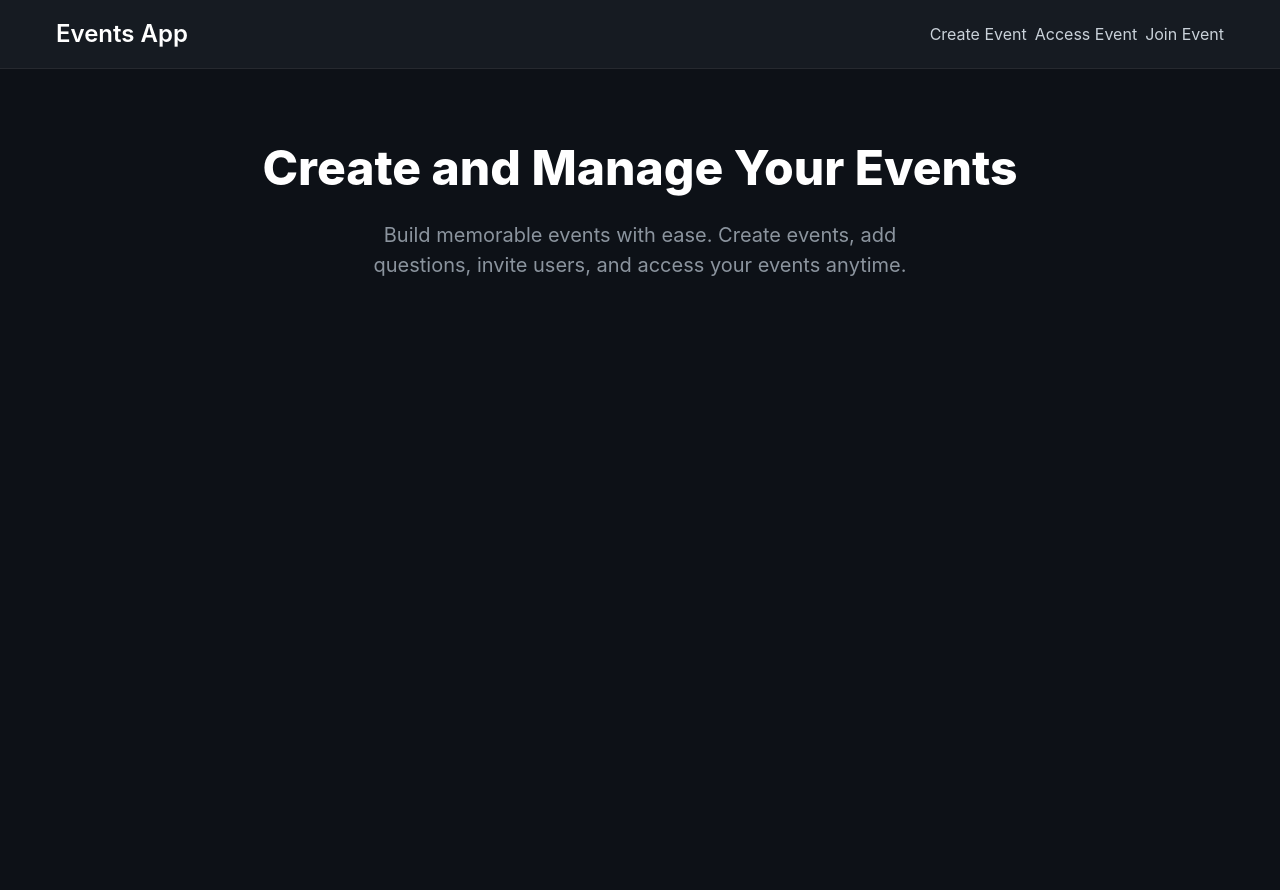
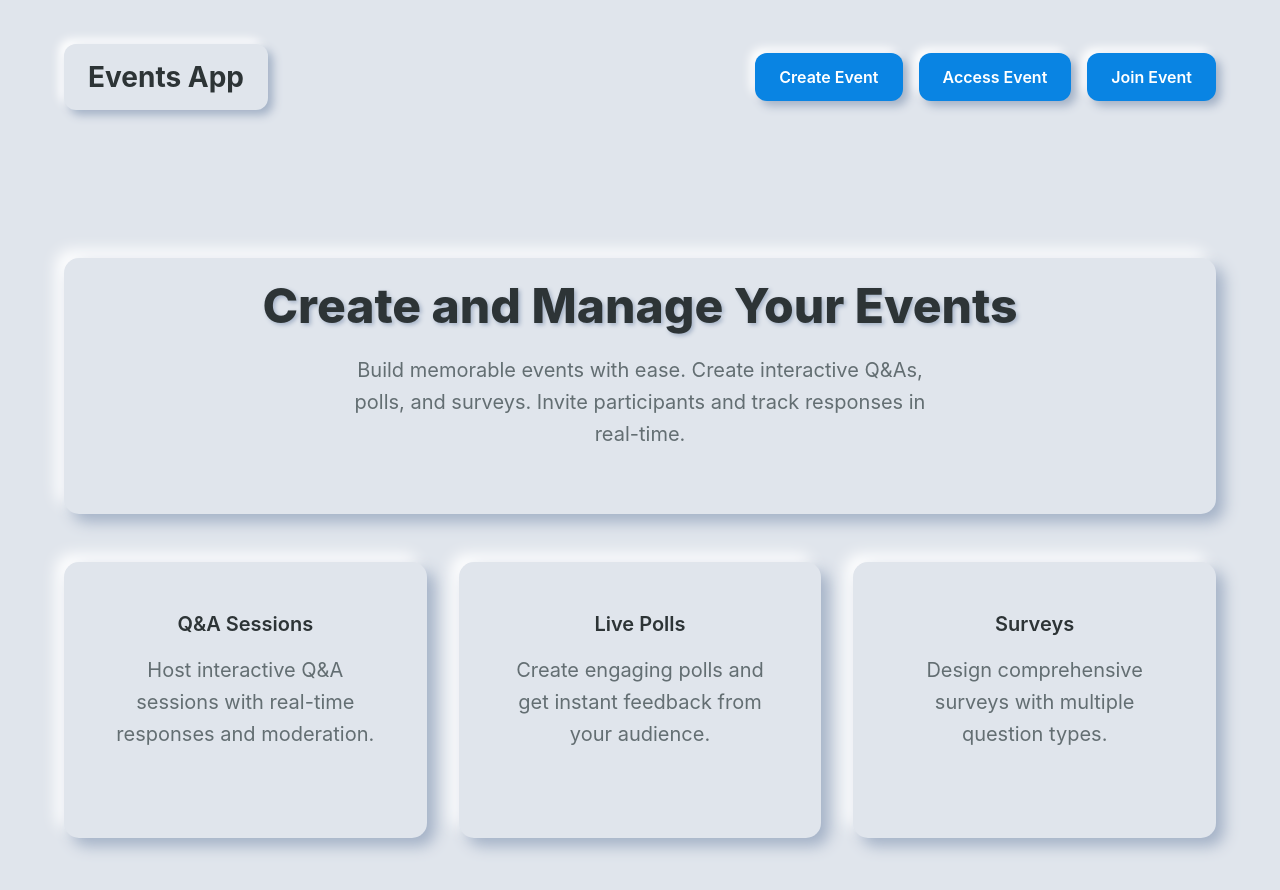
Before and after one commit to nxt-company/events-website-ui, a React (Create React App) app: page / in a window 1280 px wide. Shown: the top 890 px of the page. Before the commit the page ends 800 px from the top, so only its background shows below. Built offline with nearby package versions, Linux system fonts and the light colour scheme; the HTML template or start-up script is replaced by a standard one.

Commit message:
Enhanced UI Components with Neumorphic Design

```diff
--- a/package.json
+++ b/package.json
@@ -13,7 +13,9 @@
     "react-dom": "^19.1.0",
     "react-router-dom": "^7.6.0",
     "react-scripts": "5.0.1",
-    "web-vitals": "^2.1.4"
+    "web-vitals": "^2.1.4",
+    "@heroicons/react": "^2.0.18",
+    "clsx": "^2.0.0"
   },
   "scripts": {
     "start": "react-scripts start",
--- a/src/components/Hero.jsx
+++ b/src/components/Hero.jsx
@@ -1,12 +1,49 @@
 import React from 'react';
+import Card from './common/Card';
 
 function Hero() {
   return (
     <main className="hero">
-      <h1>Create and Manage Your Events</h1>
-      <p>
-        Build memorable events with ease. Create events, add questions, invite users, and access your events anytime.
-      </p>
+      <div className="container">
+        <Card className="text-center p-12">
+          <h1 className="text-4xl md:text-6xl font-bold mb-6">
+            Create and Manage Your Events
+          </h1>
+          <p className="text-lg md:text-xl text-gray-600 max-w-2xl mx-auto">
+            Build memorable events with ease. Create interactive Q&As, polls, and surveys.
+            Invite participants and track responses in real-time.
+          </p>
+        </Card>
+
+        <div className="grid md:grid-cols-3 gap-8 mt-12">
+          <Card>
+            <div className="text-center p-6">
+              <h3 className="text-xl font-semibold mb-4">Q&A Sessions</h3>
+              <p className="text-gray-600">
+                Host interactive Q&A sessions with real-time responses and moderation.
+              </p>
+            </div>
+          </Card>
+
+          <Card>
+            <div className="text-center p-6">
+              <h3 className="text-xl font-semibold mb-4">Live Polls</h3>
+              <p className="text-gray-600">
+                Create engaging polls and get instant feedback from your audience.
+              </p>
+            </div>
+          </Card>
+
+          <Card>
+            <div className="text-center p-6">
+              <h3 className="text-xl font-semibold mb-4">Surveys</h3>
+              <p className="text-gray-600">
+                Design comprehensive surveys with multiple question types.
+              </p>
+            </div>
+          </Card>
+        </div>
+      </div>
     </main>
   );
 }
--- /dev/null
+++ b/src/components/common/Button.jsx
@@ -0,0 +1,23 @@
+import React from 'react';
+
+function Button({ children, variant = 'default', onClick, type = 'button', className = '' }) {
+  const baseClasses = 'btn';
+  const variantClasses = {
+    default: '',
+    primary: 'btn-primary',
+    danger: 'bg-red-500 text-white hover:bg-red-600',
+    success: 'bg-green-500 text-white hover:bg-green-600'
+  };
+
+  return (
+    <button
+      type={type}
+      onClick={onClick}
+      className={`${baseClasses} ${variantClasses[variant]} ${className}`}
+    >
+      {children}
+    </button>
+  );
+}
+
+export default Button;
--- /dev/null
+++ b/src/components/common/Card.jsx
@@ -0,0 +1,11 @@
+import React from 'react';
+
+function Card({ children, className = '' }) {
+  return (
+    <div className={`card ${className}`}>
+      {children}
+    </div>
+  );
+}
+
+export default Card;
--- /dev/null
+++ b/src/components/common/Input.jsx
@@ -0,0 +1,33 @@
+import React from 'react';
+
+function Input({
+  label,
+  type = 'text',
+  value,
+  onChange,
+  placeholder,
+  className = '',
+  error
+}) {
+  return (
+    <div className="input-group">
+      {label && (
+        <label className="input-label">
+          {label}
+        </label>
+      )}
+      <input
+        type={type}
+        value={value}
+        onChange={onChange}
+        placeholder={placeholder}
+        className={`input-field ${className} ${error ? 'border-red-500' : ''}`}
+      />
+      {error && (
+        <p className="text-red-500 text-sm mt-1">{error}</p>
+      )}
+    </div>
+  );
+}
+
+export default Input;
--- a/src/index.css
+++ b/src/index.css
@@ -2,27 +2,50 @@
 @tailwind components;
 @tailwind utilities;
 
+:root {
+  --background: #e0e5ec;
+  --text-primary: #2d3436;
+  --text-secondary: #636e72;
+  --accent: #0984e3;
+  --border: #dfe6e9;
+  --shadow-light: #ffffff;
+  --shadow-dark: #a3b1c6;
+}
+
 body {
-  font-family: -apple-system, BlinkMacSystemFont, "Segoe UI", Helvetica, Arial, sans-serif;
+  font-family: 'Inter', -apple-system, BlinkMacSystemFont, "Segoe UI", Helvetica, Arial, sans-serif;
   margin: 0;
   padding: 0;
-  background-color: #0d1117;
-  color: #c9d1d9;
+  background-color: var(--background);
+  color: var(--text-primary);
+}
+
+.neumorphic {
+  border-radius: 15px;
+  background: var(--background);
+  box-shadow: 8px 8px 15px var(--shadow-dark),
+              -8px -8px 15px var(--shadow-light);
+}
+
+.neumorphic-inset {
+  border-radius: 15px;
+  background: var(--background);
+  box-shadow: inset 8px 8px 15px var(--shadow-dark),
+              inset -8px -8px 15px var(--shadow-light);
 }
 
 .container {
   max-width: 1200px;
   margin: 0 auto;
-  padding: 0 16px;
+  padding: 24px;
 }
 
 .header {
-  background-color: #161b22;
-  padding: 16px 0;
+  background: var(--background);
+  padding: 20px 0;
   position: sticky;
   top: 0;
   z-index: 1000;
-  box-shadow: 0 1px 0 rgba(255, 255, 255, 0.1);
 }
 
 .header .container {
@@ -32,33 +55,69 @@ body {
 }
 
 .logo {
-  font-size: 24px;
-  font-weight: 600;
-  color: #ffffff;
+  font-size: 28px;
+  font-weight: 700;
+  color: var(--text-primary);
+  padding: 12px 24px;
+  border-radius: 12px;
+  background: var(--background);
+  box-shadow: 5px 5px 10px var(--shadow-dark),
+              -5px -5px 10px var(--shadow-light);
 }
 
 .nav-buttons {
   display: flex;
-  gap: 8px;
+  gap: 16px;
+}
+
+.btn {
+  padding: 12px 24px;
+  border: none;
+  border-radius: 12px;
+  font-weight: 600;
+  cursor: pointer;
+  transition: all 0.3s ease;
+  color: var(--text-primary);
+  background: var(--background);
+  box-shadow: 5px 5px 10px var(--shadow-dark),
+              -5px -5px 10px var(--shadow-light);
+}
+
+.btn:hover {
+  box-shadow: 2px 2px 5px var(--shadow-dark),
+              -2px -2px 5px var(--shadow-light);
+  transform: translateY(2px);
+}
+
+.btn:active {
+  box-shadow: inset 5px 5px 10px var(--shadow-dark),
+              inset -5px -5px 10px var(--shadow-light);
+}
+
+.btn-primary {
+  background: var(--accent);
+  color: white;
 }
 
 .hero {
-  padding: 64px 0;
+  padding: 80px 0;
   text-align: center;
 }
 
 .hero h1 {
   font-size: 48px;
   font-weight: 800;
-  margin-bottom: 16px;
-  color: #ffffff;
+  margin-bottom: 24px;
+  color: var(--text-primary);
+  text-shadow: 2px 2px 4px var(--shadow-dark);
 }
 
 .hero p {
   font-size: 20px;
-  color: #8b949e;
+  color: var(--text-secondary);
   max-width: 600px;
-  margin: 0 auto 32px;
+  margin: 0 auto 40px;
+  line-height: 1.6;
 }
 
 .modal {
@@ -72,74 +131,114 @@ body {
   justify-content: center;
   align-items: center;
   z-index: 2000;
+  backdrop-filter: blur(5px);
 }
 
 .modal-content {
-  background: #21262d;
-  padding: 24px;
-  border-radius: 6px;
+  background: var(--background);
+  padding: 32px;
+  border-radius: 20px;
   width: 100%;
   max-width: 500px;
-  box-shadow: 0 4px 8px rgba(0, 0, 0, 0.2);
+  box-shadow: 20px 20px 60px var(--shadow-dark),
+              -20px -20px 60px var(--shadow-light);
 }
 
 .modal-content h2 {
-  font-size: 24px;
-  margin-bottom: 16px;
-  color: #ffffff;
+  font-size: 28px;
+  margin-bottom: 24px;
+  color: var(--text-primary);
+  text-align: center;
 }
 
-.modal-content input {
-  width: 100%;
-  padding: 8px;
-  margin-bottom: 16px;
-  border: 1px solid #30363d;
-  border-radius: 4px;
-  background: #161b22;
-  color: #c9d1d9;
+.input-group {
+  margin-bottom: 20px;
 }
 
-.modal-content button {
-  width: 100%;
-  padding: 8px;
-  background: #238636;
-  color: #ffffff;
-  border: none;
-  border-radius: 4px;
-  cursor: pointer;
-  font-weight: 600;
+.input-label {
+  display: block;
+  margin-bottom: 8px;
+  color: var(--text-secondary);
+  font-weight: 500;
 }
 
-.modal-content button:hover {
-  background: #2ea043;
+.input-field {
+  width: 100%;
+  padding: 12px;
+  border: none;
+  border-radius: 12px;
+  background: var(--background);
+  color: var(--text-primary);
+  box-shadow: inset 5px 5px 10px var(--shadow-dark),
+              inset -5px -5px 10px var(--shadow-light);
 }
 
-.modal-content .close {
-  background: #6e7681;
-  margin-top: 8px;
+.input-field:focus {
+  outline: none;
+  box-shadow: inset 3px 3px 6px var(--shadow-dark),
+              inset -3px -3px 6px var(--shadow-light);
 }
 
-.modal-content .close:hover {
-  background: #8b949e;
+.card {
+  padding: 24px;
+  margin-bottom: 20px;
+  border-radius: 15px;
+  background: var(--background);
+  box-shadow: 8px 8px 15px var(--shadow-dark),
+              -8px -8px 15px var(--shadow-light);
+}
+
+.card-header {
+  display: flex;
+  justify-content: space-between;
+  align-items: center;
+  margin-bottom: 16px;
+}
+
+.card-title {
+  font-size: 20px;
+  font-weight: 600;
+  color: var(--text-primary);
 }
 
 .response {
-  margin-top: 16px;
+  margin-top: 20px;
   padding: 16px;
-  background: #161b22;
-  border-radius: 4px;
-  color: #c9d1d9;
+  border-radius: 12px;
+}
+
+.response.success {
+  background: #d4edda;
+  color: #155724;
+  box-shadow: inset 3px 3px 6px rgba(0, 0, 0, 0.1);
+}
+
+.response.error {
+  background: #f8d7da;
+  color: #721c24;
+  box-shadow: inset 3px 3px 6px rgba(0, 0, 0, 0.1);
 }
 
 @media (max-width: 768px) {
+  .container {
+    padding: 16px;
+  }
+
   .hero h1 {
-    font-size: 32px;
+    font-size: 36px;
   }
+
   .hero p {
-    font-size: 16px;
+    font-size: 18px;
   }
+
   .nav-buttons {
     flex-direction: column;
-    gap: 4px;
+    gap: 8px;
+  }
+
+  .modal-content {
+    margin: 16px;
+    padding: 24px;
   }
 }
```
Also changed, not shown: 1 other file (tests, documents, lock files or other folders).
